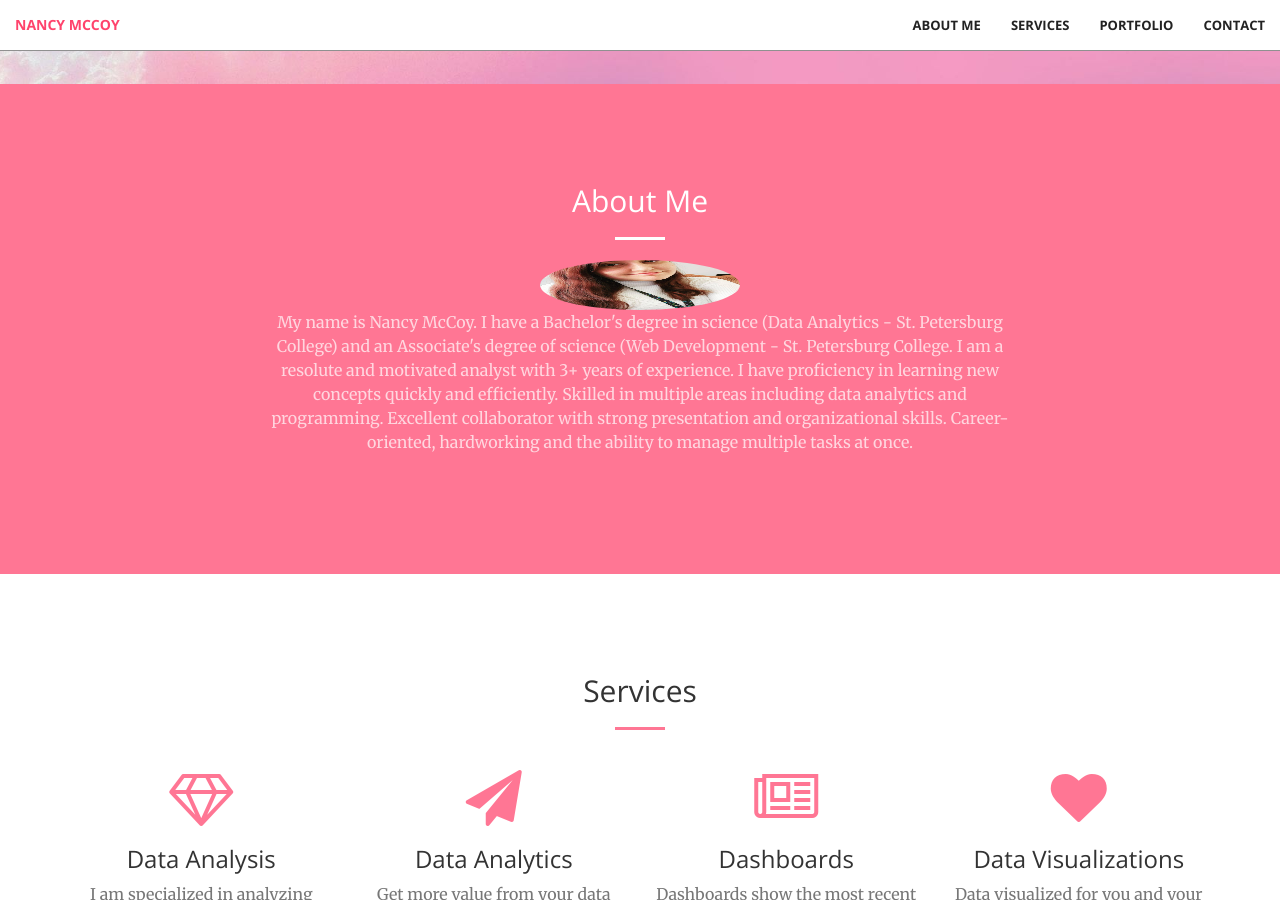
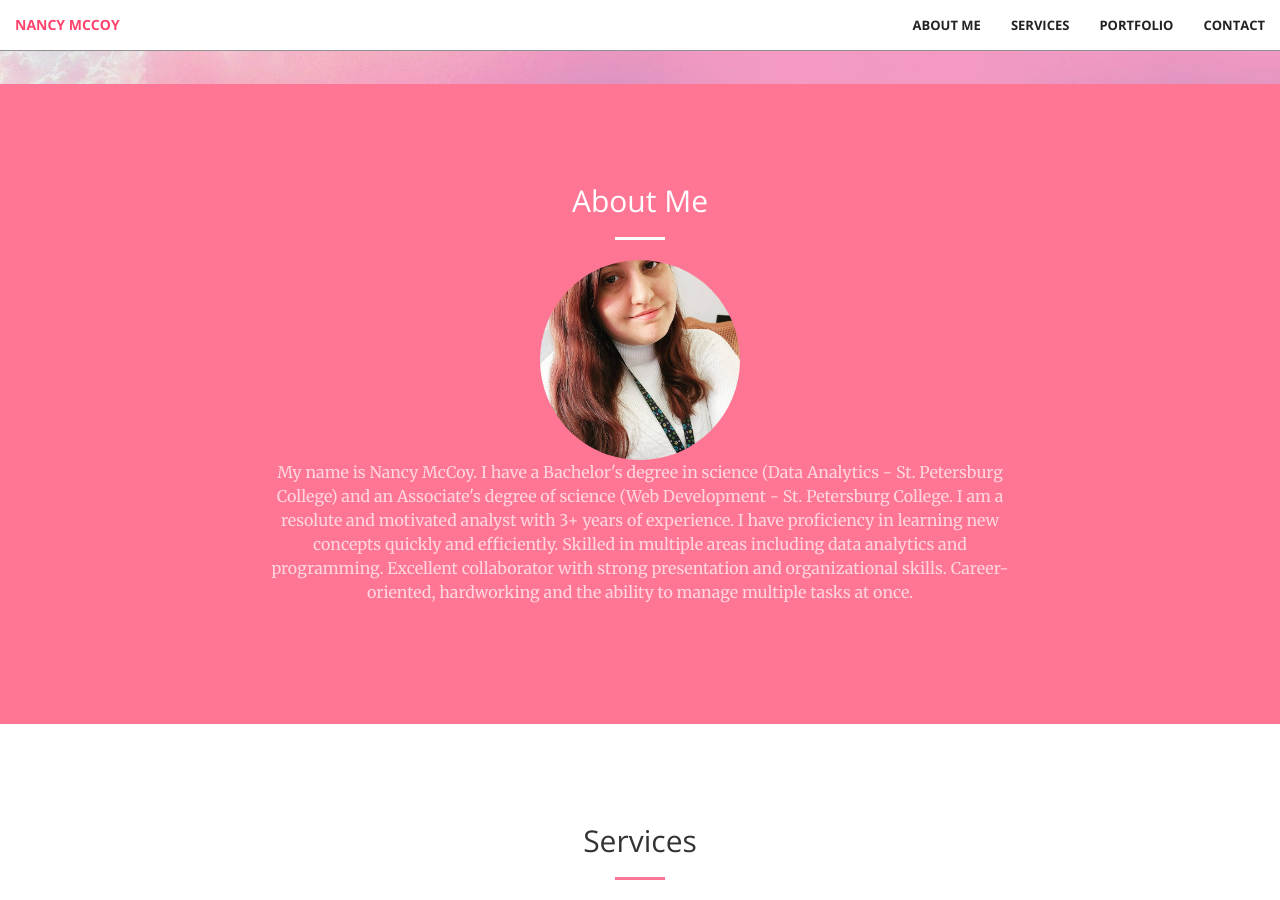
Before and after one commit to Aurelila/aurelila.github.io, a Jekyll site: the page built from index.html, in a window 1280 px wide and 900 px high, scrolled down 816 px. Built offline with Jekyll 4.4.1, drawn with Linux system fonts in a browser that asks for light colours.

Commit message:
Update aboutme.html

```diff
--- a/_includes/aboutme.html
+++ b/_includes/aboutme.html
@@ -5,7 +5,7 @@
 
                 <h2 class="section-heading">About Me</h2>
                 <hr class="light">
-                <img src="img/me.jpg" class="img-circle" alt="Me" width="200" height="50">
+                <img src="img/me.jpg" class="img-circle" alt="Me" width="200" height"200">
                 <p class="text-faded">My name is Nancy McCoy. I have a Bachelor's degree in science (Data Analytics - St. Petersburg College) and an Associate's degree of science (Web Development - St. Petersburg College.
                 I am a resolute and motivated analyst with 3+ years of experience. I have proficiency in learning new concepts quickly and efficiently. Skilled in multiple areas including data analytics and programming. Excellent collaborator with strong presentation and organizational skills. Career-oriented, hardworking and the ability to manage multiple tasks at once.</p>
             </div>
```
